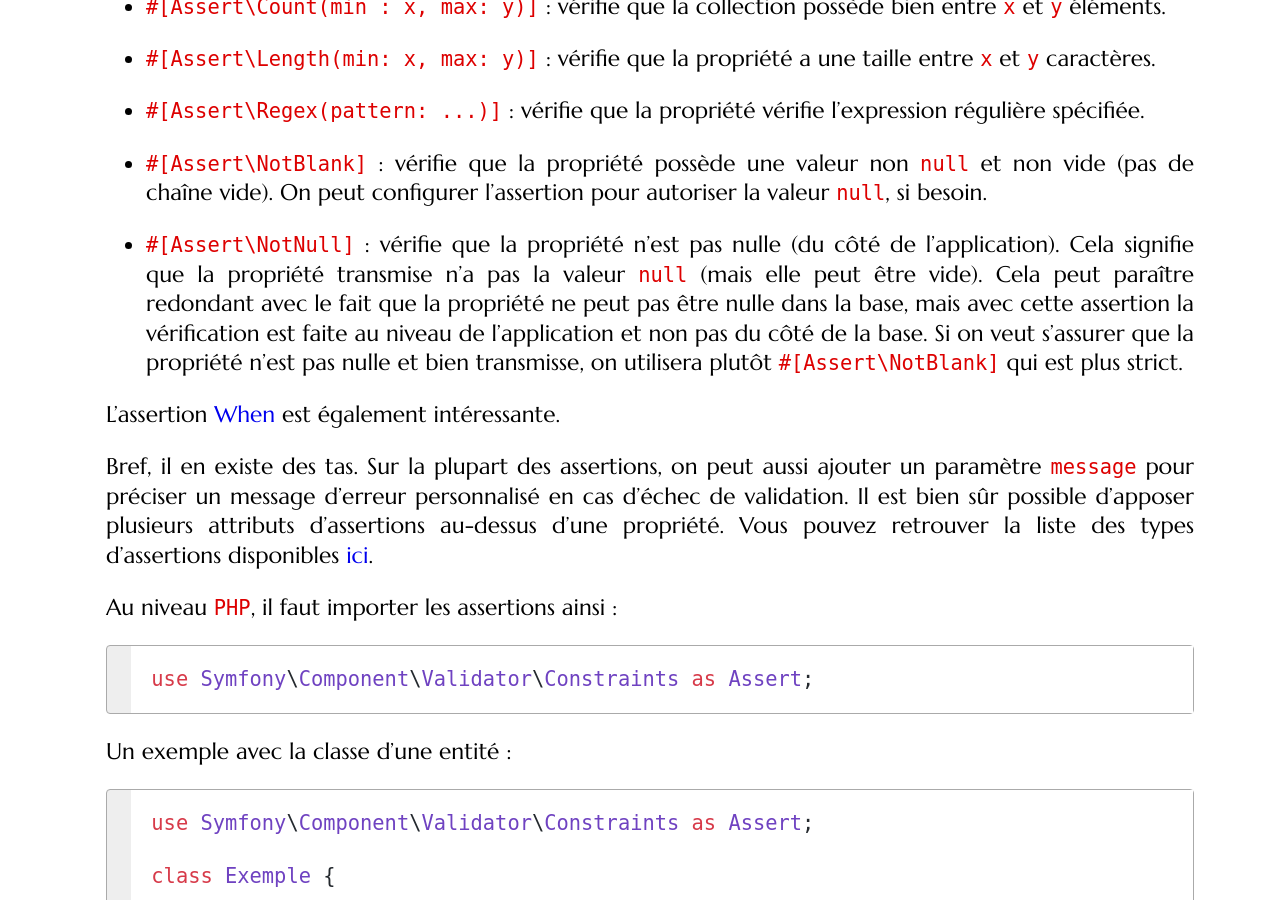
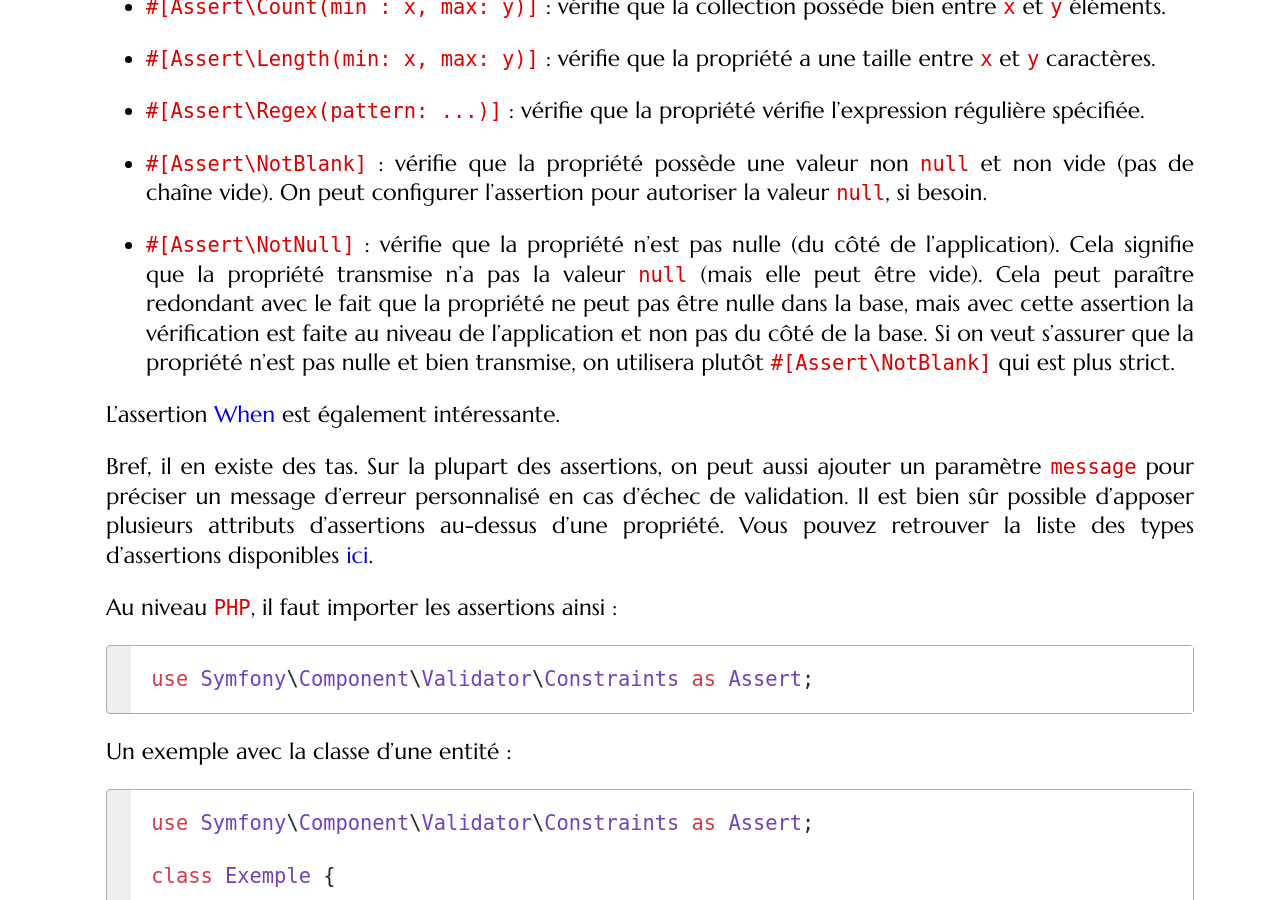
Before and after one commit to mgasquet/R5.A.05-ProgrammationAvancee-Web, a Jekyll site: the page built from tutorials/tutorial1.md, in a window 1280 px wide and 900 px high, scrolled down 47469 px. Built offline with Jekyll 4.4.1, drawn with Linux system fonts in a browser that asks for light colours; some web fonts are replaced.

Commit message:
petite typo relevée par une étudiante

```diff
--- a/tutorials/tutorial1.md
+++ b/tutorials/tutorial1.md
@@ -1317,7 +1317,7 @@ Quelques exemples :
 
 * `#[Assert\NotBlank]` : vérifie que la propriété possède une valeur non `null` et non vide (pas de chaîne vide). On peut configurer l'assertion pour autoriser la valeur `null`, si besoin.
 
-* `#[Assert\NotNull]` : vérifie que la propriété n'est pas nulle (du côté de l'application). Cela signifie que la propriété transmise n'a pas la valeur `null` (mais elle peut être vide). Cela peut paraître redondant avec le fait que la propriété ne peut pas être nulle dans la base, mais avec cette assertion la vérification est faite au niveau de l'application et non pas du côté de la base. Si on veut s'assurer que la propriété n'est pas nulle et bien transmisse, on utilisera plutôt `#[Assert\NotBlank]` qui est plus strict.
+* `#[Assert\NotNull]` : vérifie que la propriété n'est pas nulle (du côté de l'application). Cela signifie que la propriété transmise n'a pas la valeur `null` (mais elle peut être vide). Cela peut paraître redondant avec le fait que la propriété ne peut pas être nulle dans la base, mais avec cette assertion la vérification est faite au niveau de l'application et non pas du côté de la base. Si on veut s'assurer que la propriété n'est pas nulle et bien transmise, on utilisera plutôt `#[Assert\NotBlank]` qui est plus strict.
 
 L'assertion [When](https://symfony.com/doc/current/reference/constraints/When.html) est également intéressante.
 
```
